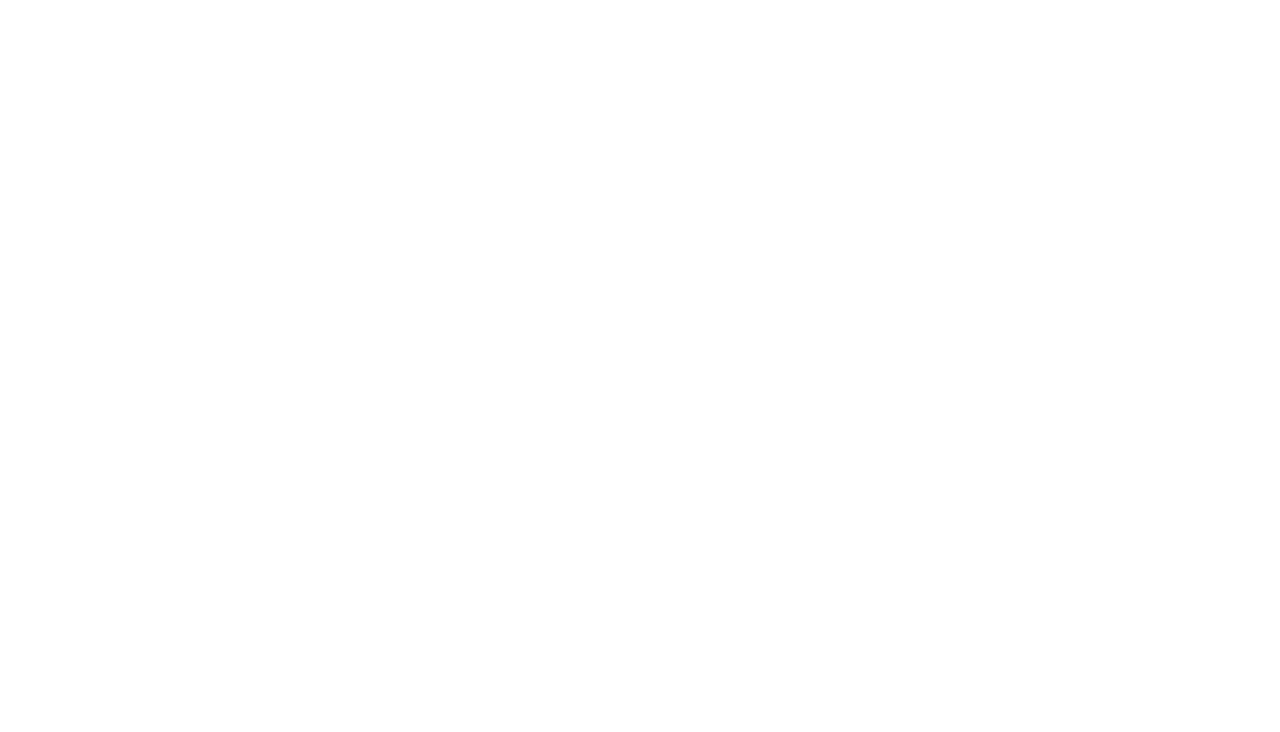
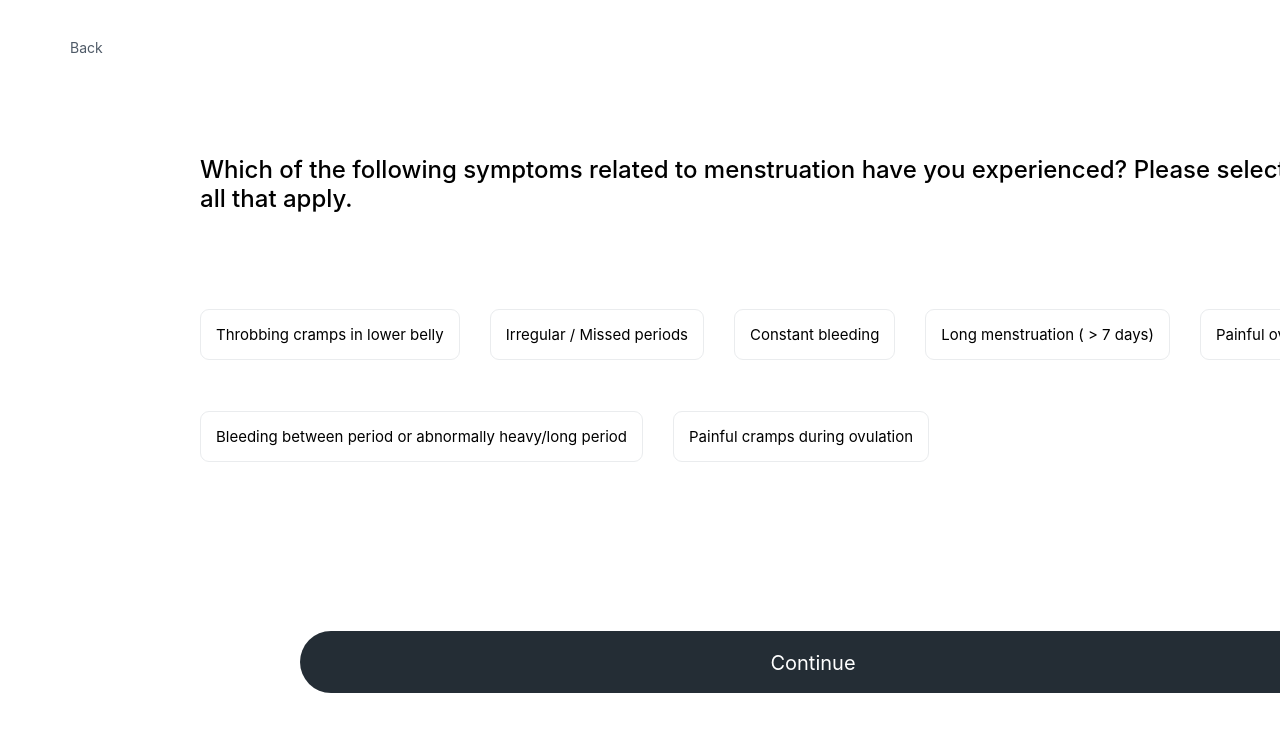
Before and after one commit to DorisWZhang/Brig.ai, a React (Create React App) app in the folder frontend/: page /q/1 in a window 1280 px wide. Before the commit this address had no page. Shown: the top 732 px of the page. Built offline with nearby package versions, Linux system fonts and the light colour scheme; a web font is replaced by a local one.

Commit message:
questions updated, no saving yet

```diff
--- a/frontend/src/App.js
+++ b/frontend/src/App.js
@@ -13,7 +13,7 @@
       <Router>
         <Routes>
           <Route path="/" element={<Landing/>}></Route>
-          <Route path="/q" element={<Question/>}></Route>
+          <Route path="/q/:id" element={<Question/>}></Route>
           <Route path="/results" element ={<Results/>}></Route>
         </Routes>
       </Router>
--- a/frontend/src/pages/Landing.js
+++ b/frontend/src/pages/Landing.js
@@ -3,7 +3,7 @@
 function Landing() {
   return (
     <div>
-        <a href="/q">
+        <a href="/q/1">
   <button>Start</button>
 </a>
     </div>
--- a/frontend/src/pages/Question.js
+++ b/frontend/src/pages/Question.js
@@ -4,17 +4,20 @@
 import { QuestionList } from '../helpers/Questionnaire';
 import Symptom from "../components/Symptom";
 
-function Question() {
+function Question({}) {
+
   const [currentQuestionIndex, setCurrentQuestionIndex] = useState(0);
   const navigate = useNavigate();
   const question = QuestionList[currentQuestionIndex];
+  const symptoms = [];
+
+
 
   const handleContinueClick = () => {
     if (currentQuestionIndex < QuestionList.length - 1) {
       setCurrentQuestionIndex(currentQuestionIndex + 1);
     } else {
-      // Handle the case when all questions are answered, e.g., navigate to a summary page
-      navigate('/results');
+      navigate('/results', { state: { questionList: QuestionList } });
     }
   };
 
@@ -22,14 +25,14 @@
     if (currentQuestionIndex === 0) {
       navigate('/');
     } else {
-      setCurrentQuestionIndex(currentQuestionIndex -1);
+      setCurrentQuestionIndex(currentQuestionIndex - 1);
     }
-  }
+  };
 
   return (
     <div className='question-screen'>
       <div className='frame'>
-      <button className='back' onClick={handleBackClick}>Back</button>
+        <button className='back' onClick={handleBackClick}>Back</button>
         <div className='frame-4'>
           <span className='symp-question'>
             {question.question}
@@ -49,7 +52,7 @@
         </div>
         <div className='button-frame'>
           <button className='continue-button' onClick={handleContinueClick}>
-            Continue
+            {currentQuestionIndex < QuestionList.length - 1 ? 'Continue' : 'View your Results'}
           </button>
         </div>
       </div>
--- a/frontend/src/pages/Results.js
+++ b/frontend/src/pages/Results.js
@@ -4,20 +4,31 @@
 import DiagnosisCard from "../components/DiagnosisCard"
 import GeneratedQuestion from '../components/GeneratedQuestion';
 import { GeneratedQuestionsList } from '../helpers/GeneratedQuestions';
-import { useParams, Link} from 'react-router-dom';
+import { Link, useLocation, useNavigate } from 'react-router-dom';
 import Chatbot from "../components/Chatbot"
 import { DiagnosisList } from '../helpers/DiagnosticTests';
 
+export default function Results() {
+  const navigate = useNavigate();
+  const location = useLocation();
+  const { questionList } = location.state || { questionList: [] };
 
-export default function Results() {
+  const handleBackClick = () => {
+    if (questionList.length > 0) {
+      const lastQuestionIndex = questionList.length - 1;
+      navigate(`/q/${lastQuestionIndex}`); // Navigate to the last question index
+    } else {
+      navigate('/'); // Default navigation if no questionList is found (safety fallback)
+    }
+  };
 
   return (
     <div className='main'>
       <div className='main-frame'>
         <div className='frame-1'>
-          <Link className='button-medium' to="/q">
-          <FaArrowLeft />
-          </Link>
+          <button className='button-medium' onClick={handleBackClick}>
+            <FaArrowLeft />
+          </button>
         </div>
         <span className='back-to-qs'>Back</span>
       </div>
@@ -25,29 +36,22 @@
         Based on your symptoms, here are the diagnostic tests you may want to seek out.
       </div>
       <div className='flex-row-eb'>
-        {DiagnosisList.map((test, idx) =>{
-          return (
-            <DiagnosisCard id={idx} name={test.name} purpose={test.purpose}/>
-          );
-        })}
-
+        {DiagnosisList.map((test, idx) => (
+          <DiagnosisCard key={idx} id={idx} name={test.name} purpose={test.purpose} />
+        ))}
       </div>
       <div className='frame-e'>
         <div className='gen-questions'>
-          {GeneratedQuestionsList.map((question, idx) => {
-            return (
-              <GeneratedQuestion id = {idx} question={question.question}
-              icon={question.icon}/>
-            );
-          })}
+          {GeneratedQuestionsList.map((question, idx) => (
+            <GeneratedQuestion key={idx} id={idx} question={question.question} icon={question.icon} />
+          ))}
         </div>
-
         <div className='chatbot'>
-          <Chatbot/>
+          <Chatbot />
         </div>
-          <div className='note'>
+        <div className='note'>
           All recommended diagnosis tools must be administered and discussed with a licensed medical professional.
-          </div>
+        </div>
       </div>
     </div>
   );
```
